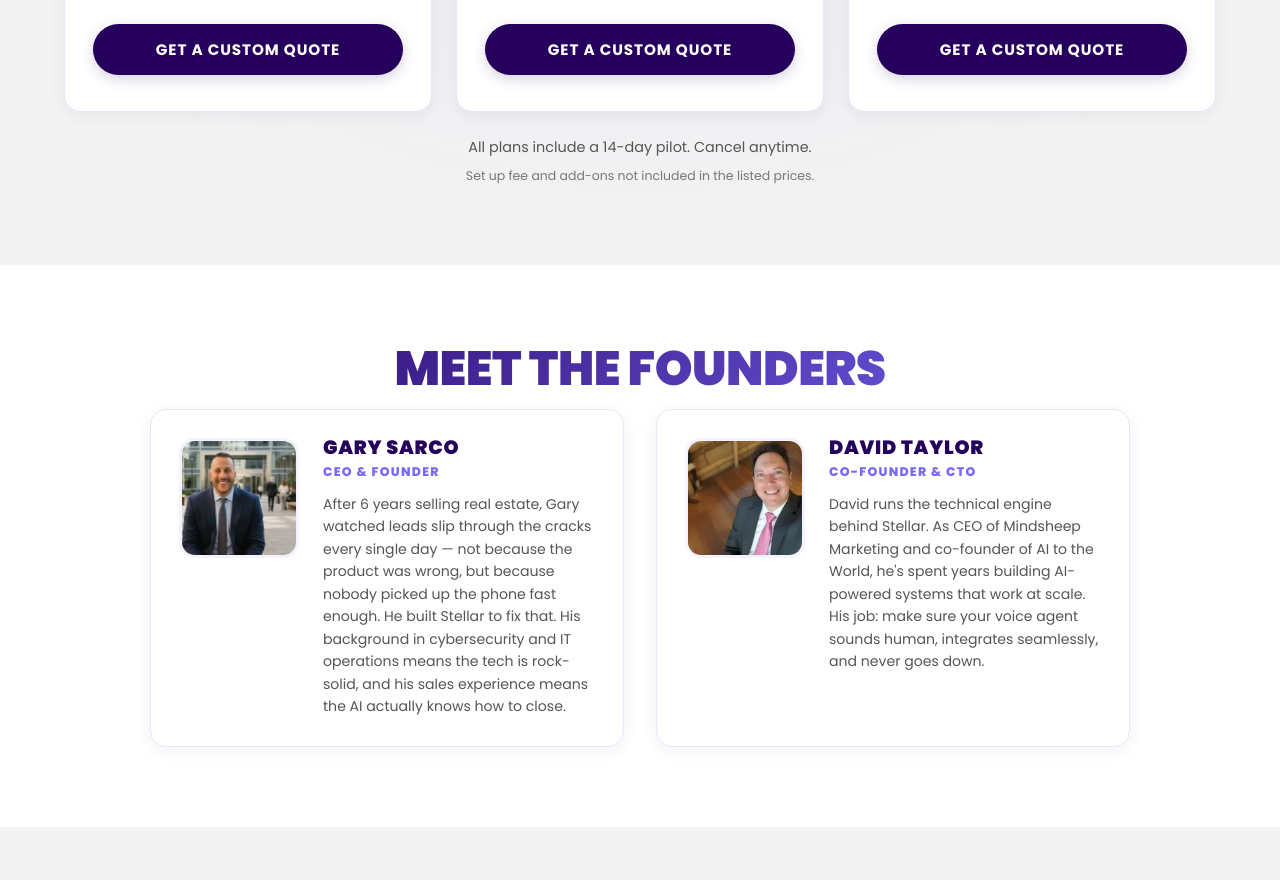
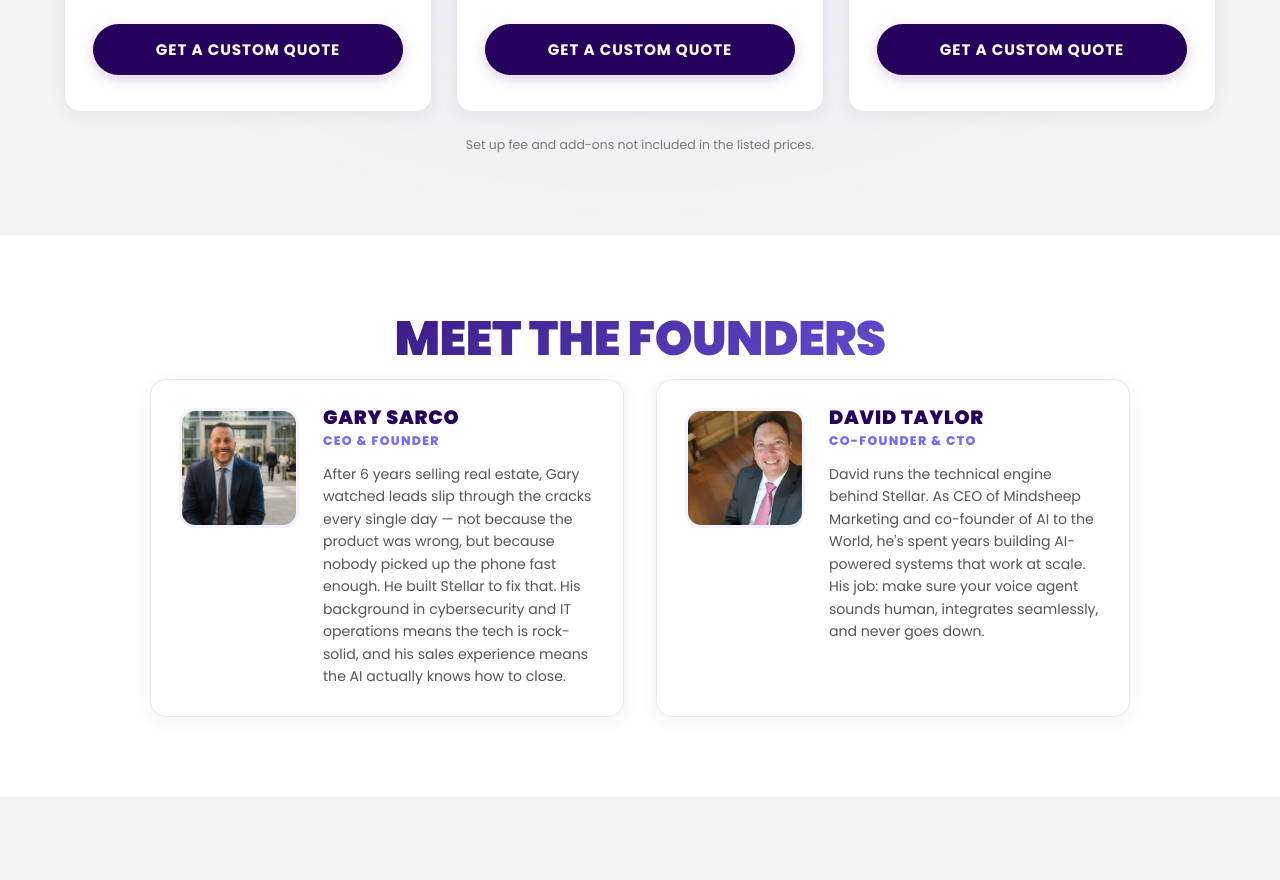
Before and after one commit to davidmindsheep/stellarvoice, a React (Vite) app: page / in a window 1280 px wide. Shown: the part 6720-7600 px from the top of the page. Built offline with nearby package versions, Linux system fonts and the light colour scheme.

Commit message:
Remove '14-day pilot. Cancel anytime' line from pricing footer

```diff
--- a/src/components/Pricing.jsx
+++ b/src/components/Pricing.jsx
@@ -62,7 +62,6 @@
                         </div>
                     ))}
                 </div>
-                <p className="pricing-note">All plans include a 14-day pilot. Cancel anytime.</p>
                 <p className="pricing-fineprint">Set up fee and add-ons not included in the listed prices.</p>
             </div>
         </section>
```
